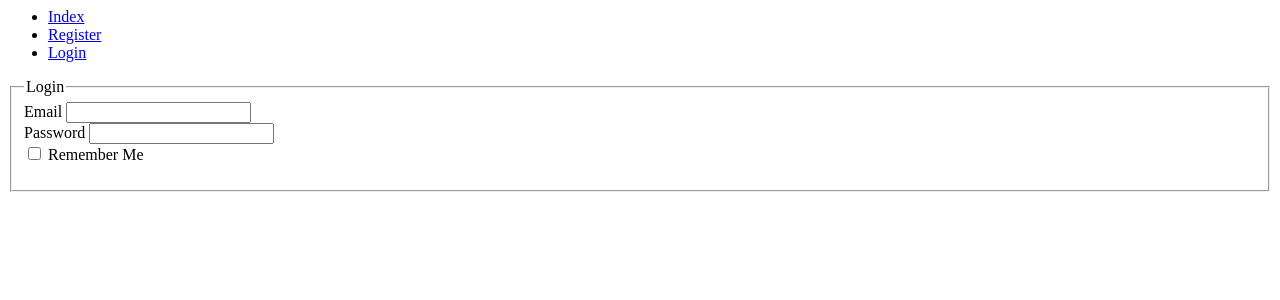
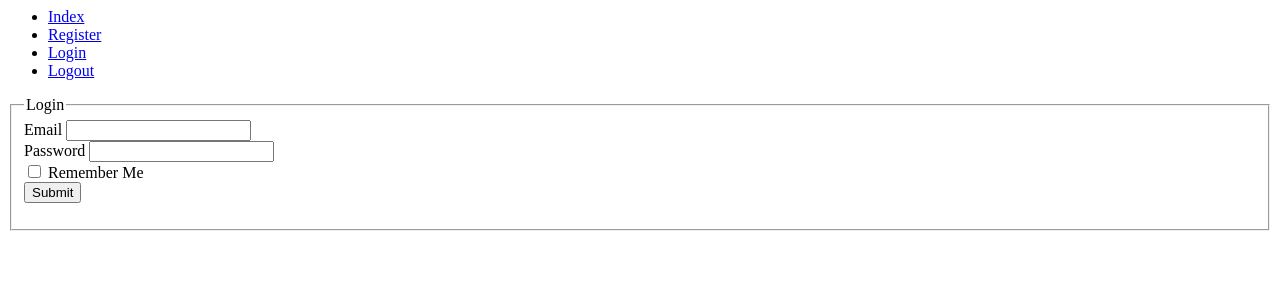
Before and after one commit to DylanBowmandsk/musiconline.college, a Flask app: page /login in a window 1280 px wide. Shown: the top 300 px of the page. Run offline with Flask 2, Linux system fonts and the light colour scheme.

Commit message:
working login/logout system implemented

```diff
--- a/musicalonline/__init__.py
+++ b/musicalonline/__init__.py
@@ -1,9 +1,10 @@
 from flask import Flask
 from flask_sqlalchemy import SQLAlchemy
+from flask_login import LoginManager
 
 app = Flask(__name__)
 app.config['SECRET_KEY'] = '5791628bb0b13ce0c676dfde280ba245'
 app.config['SQLALCHEMY_DATABASE_URI'] = 'sqlite:///site.db'
 db = SQLAlchemy(app)
-
+login_manager = LoginManager(app)
 from musicalonline import routes
--- a/musicalonline/forms.py
+++ b/musicalonline/forms.py
@@ -12,3 +12,4 @@ class LoginForm(Form):
     email = StringField("Email", validators=[InputRequired(), Email()])
     password = PasswordField("Password", validators=[InputRequired(), Length(min=6,max=20)])
     remember = BooleanField('Remember Me')
+    button  = SubmitField("Submit")
--- a/musicalonline/routes.py
+++ b/musicalonline/routes.py
@@ -1,7 +1,8 @@
 from musicalonline import app, db
 from musicalonline.forms import RegisterForm, LoginForm
 from musicalonline.models import User
-from flask import render_template, request
+from flask import render_template, request, redirect, url_for
+from flask_login import login_user, logout_user
 
 
 @app.route("/")
@@ -20,7 +21,19 @@ def register():
         print("not valid")
     return render_template("register.html", form=form)
 
-@app.route("/login")
+@app.route("/login", methods=["GET","POST"])
 def login():
     form = LoginForm(request.form)
+    if form.validate():
+        user = User.query.filter_by(email=form.email.data).first()
+        if user is not None:
+            login_user(user, remember=form.remember.data)
+            print("user " + user.username + " logged in")
+            redirect(url_for("index"))
     return render_template("login.html",form=form)
+
+@app.route("/logout")
+def logout():
+    logout_user()
+    print("logged out")
+    return redirect(url_for("index"))
--- a/musicalonline/templates/layout.html
+++ b/musicalonline/templates/layout.html
@@ -7,6 +7,11 @@
             <li><a href="{{url_for('index')}}">Index</a></li>
             <li><a href="{{url_for('register')}}">Register</a></li>
             <li><a href="{{url_for('login')}}">Login</a></li>
+            <li><a href="{{url_for('logout')}}">Logout</a></li>
+            {% if current_user.is_authenticated %}
+                {{current_user.username}}
+            {% endif %}
+
         </ul>
 
         {% block content %}{% endblock %}
```
Also changed, not shown: musicalonline/models.py (+7 -1 lines), musicalonline/templates/logout.html (added).
